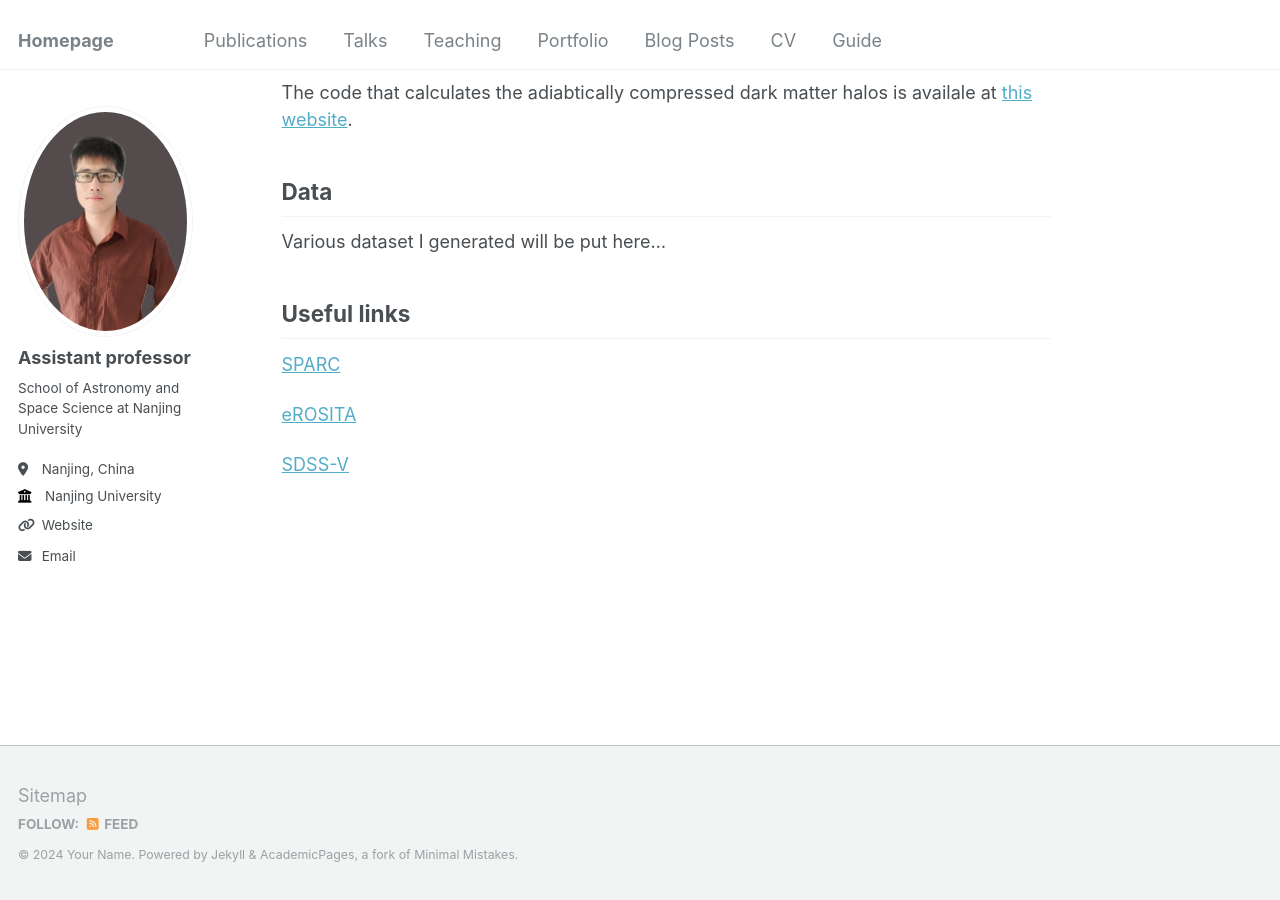
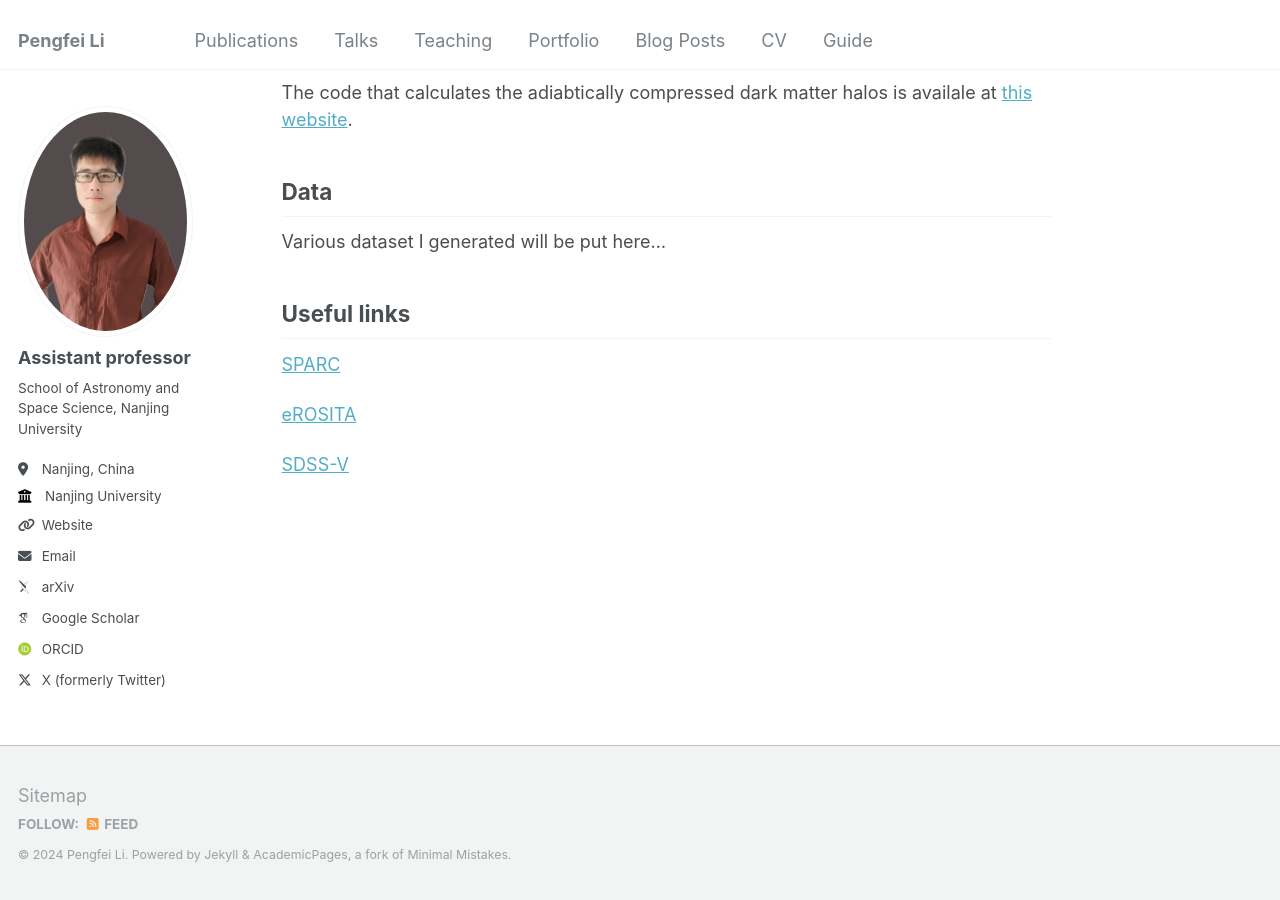
Before and after one commit to PengfeiLi0606/pengfeili0606.github.io, a Jekyll site: the page built from _pages/about.md, in a window 1280 px wide and 900 px high, scrolled down 761 px. Built offline with Jekyll 4.4.1, drawn with Linux system fonts in a browser that asks for light colours; some web fonts are replaced.

Commit message:
Update _config.yml

```diff
--- a/_config.yml
+++ b/_config.yml
@@ -8,9 +8,9 @@
 
 # Basic Site Settings
 locale                   : "en-US"
-title                    : "Homepage"
+title                    : "Pengfei Li"
 title_separator          : "-"
-name                     : &name "Your Name"
+name                     : &name "Pengfei Li"
 description              : &description "personal description"
 url                      : https://pengfeili0606.github.io # the base hostname & protocol for your site e.g. "https://mmistakes.github.io"
 baseurl                  : "" # the subpath of your site, e.g. "/blog"
@@ -24,17 +24,17 @@ author:
   avatar           : "PLi2024.jpg"
   name             : "Assistant professor"
   pronouns         : # example: "she/her"
-  bio              : "School of Astronomy and Space Science at Nanjing University"
+  bio              : "School of Astronomy and Space Science, Nanjing University"
   location         : "Nanjing, China"
   employer         : "Nanjing University"
   uri              : "https://astronomy.nju.edu.cn/EN/People/AssistantProfessor/20240913/i291446.html"# URL
   email            : "pli@nju.edu.cn"
 
   # Academic websites
-  arxiv            : # URL - Update with the correct link to your profile
-  googlescholar    : #"https://scholar.google.com/citations?user=PS_CX0AAAAAJ"
+  arxiv            : "https://arxiv.org/a/li_p_5.html"# URL - Update with the correct link to your profile
+  googlescholar    : "https://scholar.google.com/citations?hl=en&user=S8tOU9QAAAAJ"
   impactstory      : # URL
-  orcid            : #"http://orcid.org/yourorcidurl"
+  orcid            : "https://orcid.org/0000-0002-6707-2581"
   semantic         : # URL
   pubmed           : #"https://www.ncbi.nlm.nih.gov/pubmed/?term=john+snow"
   researchgate     : # URL
@@ -65,7 +65,7 @@ author:
   steam            : # Username
   telegram         : # URL
   tumblr           : # Username
-  twitter          : # Username for X / Twitter
+  twitter          : “https://x.com/PengfeiLi0606”
   vine             : # Username
   weibo            : # Username
   wikipedia        : # Username
```
